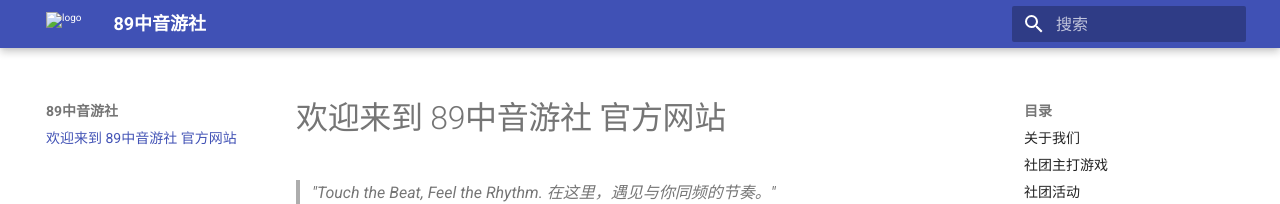
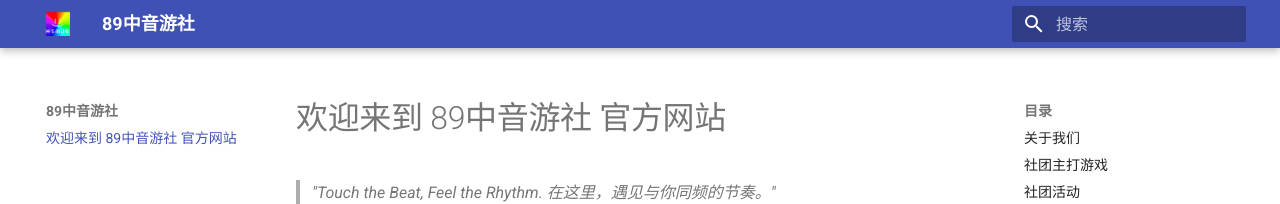
Before and after one commit to microkbcrt/89mugdownload, an MkDocs documentation site: the page built from docs/index.md, in a window 1280 px wide. Shown: the top 204 px of the page. Built offline with MkDocs 1.6.1 and Material for MkDocs 9.7.7, drawn with Linux system fonts in a browser that asks for light colours.

Commit message:
Update mkdocs.yml

```diff
--- a/mkdocs.yml
+++ b/mkdocs.yml
@@ -6,7 +6,7 @@ theme:
   name: material
   language: zh
   # Logo 与标签页图标（需放入 docs/assets/ 目录下）
-  logo: assests/logo.jpg
+  logo: assest/logo.jpg
   # favicon: assets/favicon.ico
 
   features:
```
